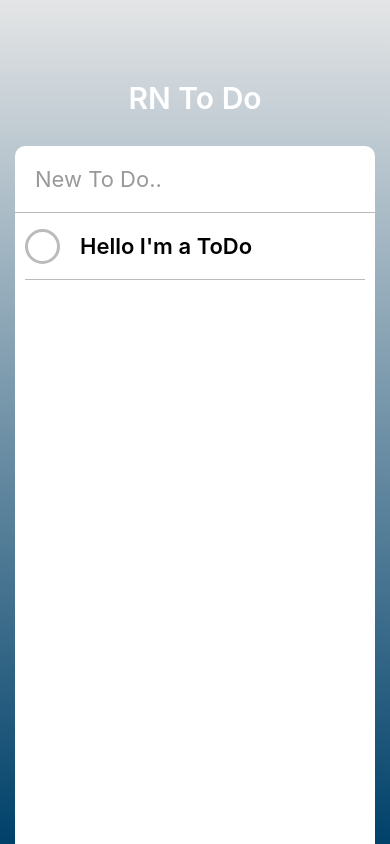
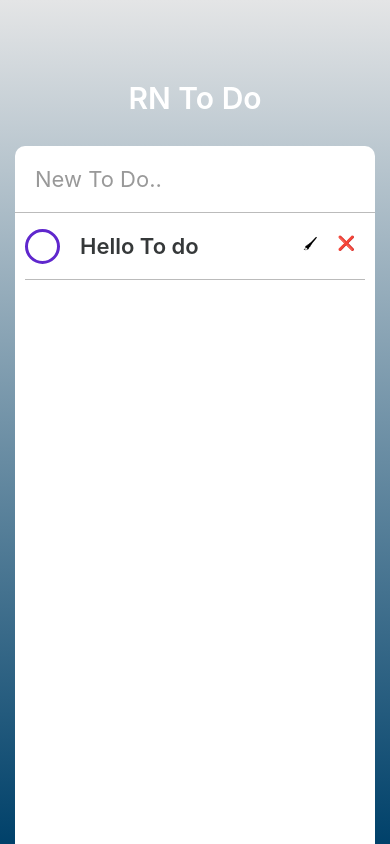
Before and after one commit to riosee2415/todoList-RN, a React Native app: screen / in a window 390 px wide. Built offline with nearby package versions, Linux system fonts and the light colour scheme.

Commit message:
control edit mode

```diff
--- a/App.js
+++ b/App.js
@@ -36,7 +36,7 @@
             autoCorrect={false}
           />
           <ScrollView contentContainerStyle={styles.toDos}>
-            <ToDo />
+            <ToDo text={"Hello To do"} />
           </ScrollView>
         </View>
       </LinearGradient>
--- a/ToDo.js
+++ b/ToDo.js
@@ -4,7 +4,8 @@
   Text,
   TouchableOpacity,
   StyleSheet,
-  Dimensions
+  Dimensions,
+  TextInput
 } from "react-native";
 
 const { width, height } = Dimensions.get("window");
@@ -12,12 +13,15 @@
 export default class ToDo extends React.Component {
   state = {
     isEditing: false,
-    isCompleted: false
+    isCompleted: false,
+    toDoValue: ""
   };
   render() {
-    const { isCompleted } = this.state;
+    const { isCompleted, isEditing, toDoValue } = this.state;
+    const { text } = this.props;
     return (
       <View style={styles.container}>
+        <View style={styles.column}>
           <TouchableOpacity onPress={this._toggleComplete}>
             <View
               style={[
@@ -26,7 +30,54 @@
               ]}
             ></View>
           </TouchableOpacity>
-        <Text style={styles.text}>Hello I'm a ToDo</Text>
+          {isEditing ? (
+            <TextInput
+              style={[
+                styles.input,
+                styles.text,
+                isCompleted ? styles.completedText : styles.uncompletedText
+              ]}
+              value={toDoValue}
+              multiline={true}
+              onChangeText={this._controllInput}
+              returnKeyType={"done"}
+              onBlur={this._finishEditing}
+            />
+          ) : (
+            <Text
+              style={[
+                styles.text,
+                isCompleted ? styles.completedText : styles.uncompletedText
+              ]}
+            >
+              {text}
+            </Text>
+          )}
+        </View>
+        <View style={styles.column}>
+          {isEditing ? (
+            <View style={styles.actions}>
+              <TouchableOpacity onPressOut={this._finishEditing}>
+                <View style={styles.actionContainer}>
+                  <Text style={styles.actionText}>✅</Text>
+                </View>
+              </TouchableOpacity>
+            </View>
+          ) : (
+            <View style={styles.actions}>
+              <TouchableOpacity onPressOut={this._startEditing}>
+                <View style={styles.actionContainer}>
+                  <Text style={styles.actionText}>🖌</Text>
+                </View>
+              </TouchableOpacity>
+              <TouchableOpacity>
+                <View style={styles.actionContainer}>
+                  <Text style={styles.actionText}>❌</Text>
+                </View>
+              </TouchableOpacity>
+            </View>
+          )}
+        </View>
       </View>
     );
   }
@@ -38,6 +89,26 @@
       };
     });
   };
+
+  _startEditing = () => {
+    const { text } = this.props;
+    this.setState({
+      isEditing: true,
+      toDoValue: text
+    });
+  };
+
+  _finishEditing = () => {
+    this.setState({
+      isEditing: false
+    });
+  };
+
+  _controllInput = text => {
+    this.setState({
+      toDoValue: text
+    });
+  };
 }
 
 const styles = StyleSheet.create({
@@ -46,7 +117,8 @@
     borderBottomColor: "#bbb",
     borderBottomWidth: StyleSheet.hairlineWidth,
     flexDirection: "row",
-    alignItems: "center"
+    alignItems: "center",
+    justifyContent: "space-between"
   },
   circle: {
     width: 35,
@@ -56,14 +128,37 @@
     marginRight: 20
   },
   completedCircle: {
-    borderColor: "#5f27cd"
+    borderColor: "#bbb"
   },
   uncompletedCircle: {
-    borderColor: "#bbb"
+    borderColor: "#5f27cd"
   },
   text: {
     fontWeight: "600",
     fontSize: 22,
     marginVertical: 20
+  },
+  completedText: {
+    color: "#bbb",
+    textDecorationLine: "line-through"
+  },
+  uncompletedText: {
+    color: "#353839"
+  },
+  column: {
+    flexDirection: "row",
+    alignItems: "center",
+    justifyContent: "space-between"
+  },
+  actions: {
+    flexDirection: "row"
+  },
+  actionContainer: {
+    marginVertical: 10,
+    marginHorizontal: 10
+  },
+  input: {
+    marginVertical: 20,
+    width: width / 2
   }
 });
```
Lines whose indentation alone changed are shown as unchanged.
